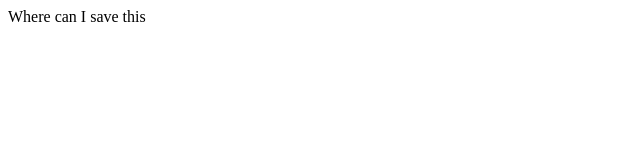
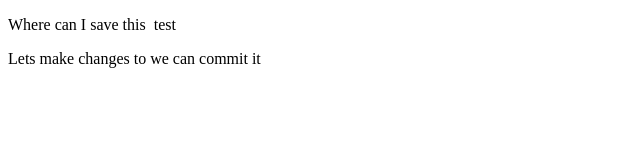
Before and after one commit to Jaxku/JacksCorner, a plain HTML site: page Test Page 1.html in a window 1280 px wide. Shown: the whole page, without its empty margins (0-640 px from the left). Drawn offline with Linux system fonts and the light colour scheme.

Commit message:
backdrops

```diff
--- a/Test Page 1.html
+++ b/Test Page 1.html
@@ -6,6 +6,7 @@
 </head>
 
 <body>
-Where can I save this
+<p> Where can I save this&nbsp; test&nbsp;</p>
+<p>Lets make changes to we can commit it&nbsp;</p>
 </body>
 </html>
```
Also changed, not shown: Image Assets/Backdrops/starstwinkle.gif (added).
